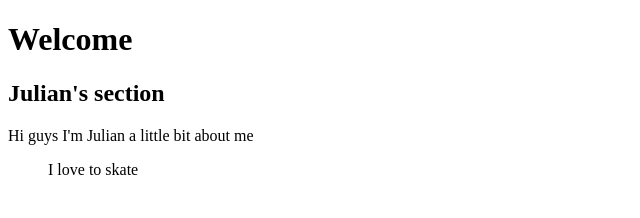
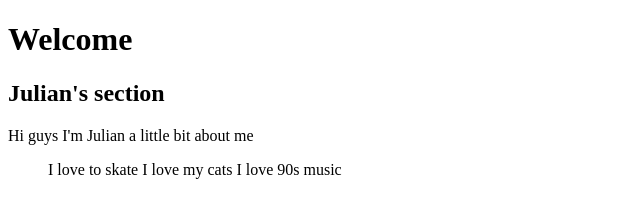
Before and after one commit to Julian-Arboleda/TeamGit, a plain HTML site: page index.html in a window 1280 px wide. Shown: the whole page, without its empty margins (0-640 px from the left). Drawn offline with Linux system fonts and the light colour scheme.

Commit message:
added Julians sections

```diff
--- a/index.html
+++ b/index.html
@@ -15,6 +15,8 @@
             Hi guys I'm Julian a little bit about me
             <ul>
                 I love to skate
+                I love my cats
+                I love 90s music
 
             </ul>
         </p>
```
